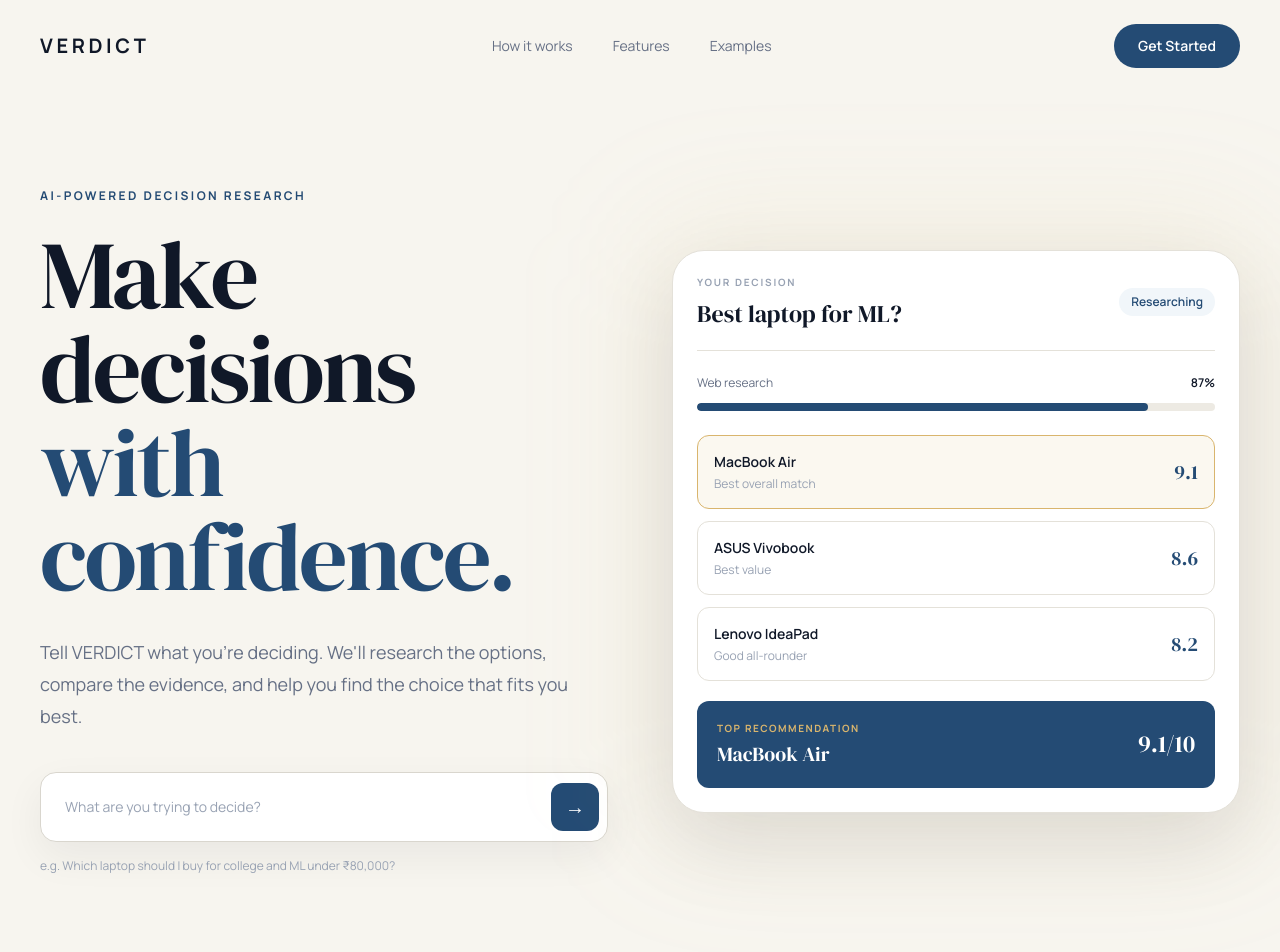
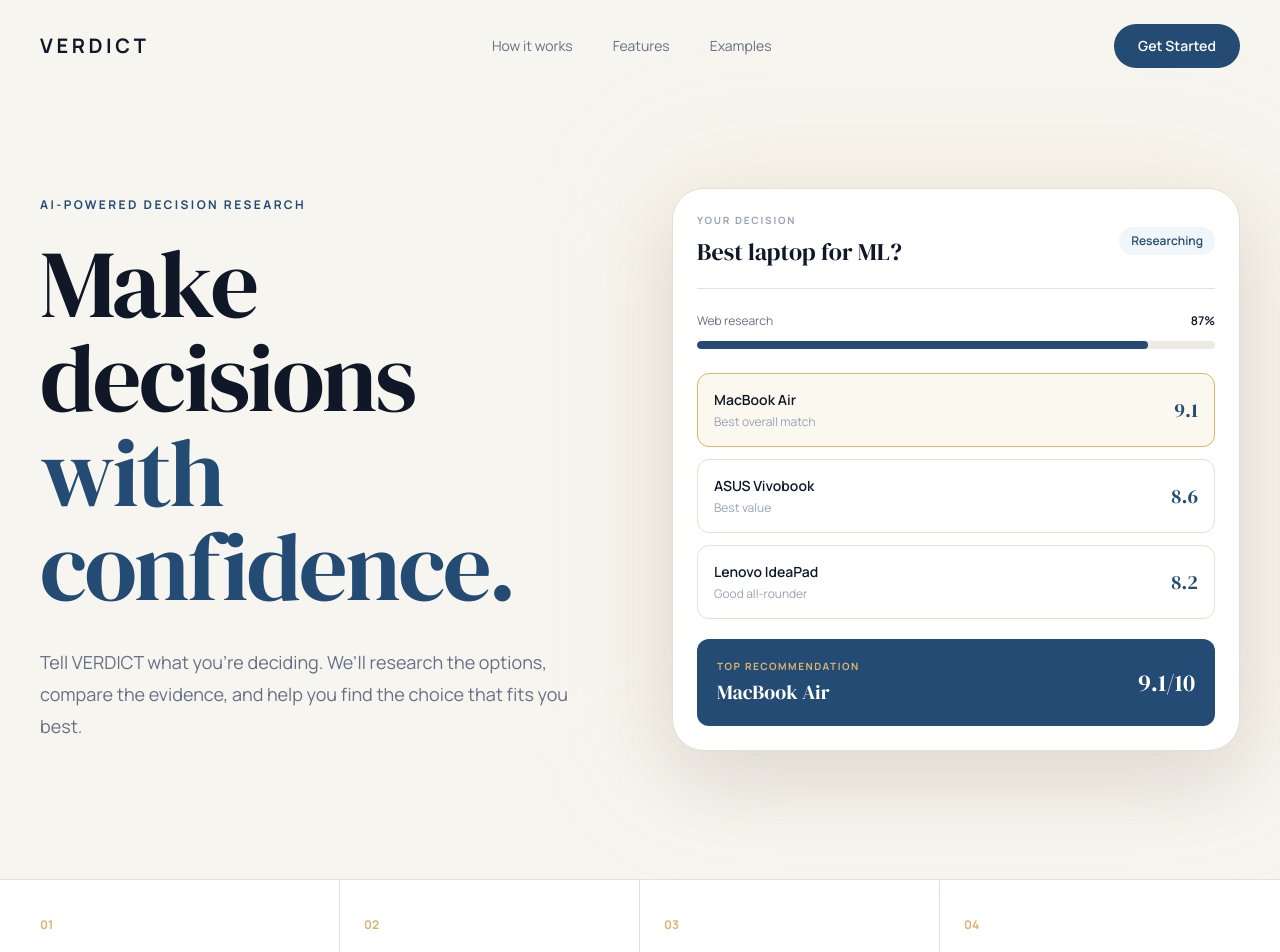
Before and after one commit to debanjanabez/Verdict, a Next.js app: page / in a window 1280 px wide. Shown: the top 952 px of the page. Built offline with nearby package versions, Linux system fonts and the light colour scheme.

Commit message:
Remove unused homepage input

```diff
--- a/app/page.tsx
+++ b/app/page.tsx
@@ -46,22 +46,6 @@ export default function Home() {
             fits you best.
           </p>
 
-          {/* Decision input */}
-          <div className="mt-10 flex max-w-xl items-center rounded-2xl border border-[#D9D6CE] bg-white p-2 shadow-[0_15px_40px_rgba(16,24,40,0.06)]">
-            <input
-              type="text"
-              placeholder="What are you trying to decide?"
-              className="min-w-0 flex-1 bg-transparent px-4 py-4 font-[family-name:var(--font-manrope)] text-sm text-[#101828] outline-none placeholder:text-[#98A2B3]"
-            />
-
-            <button className="flex h-12 w-12 shrink-0 items-center justify-center rounded-xl bg-[#244B74] text-xl text-white transition hover:bg-[#193653]">
-              →
-            </button>
-          </div>
-
-          <p className="mt-4 font-[family-name:var(--font-manrope)] text-xs text-[#98A2B3]">
-            e.g. Which laptop should I buy for college and ML under ₹80,000?
-          </p>
         </div>
 
         {/* Research preview */}
```
